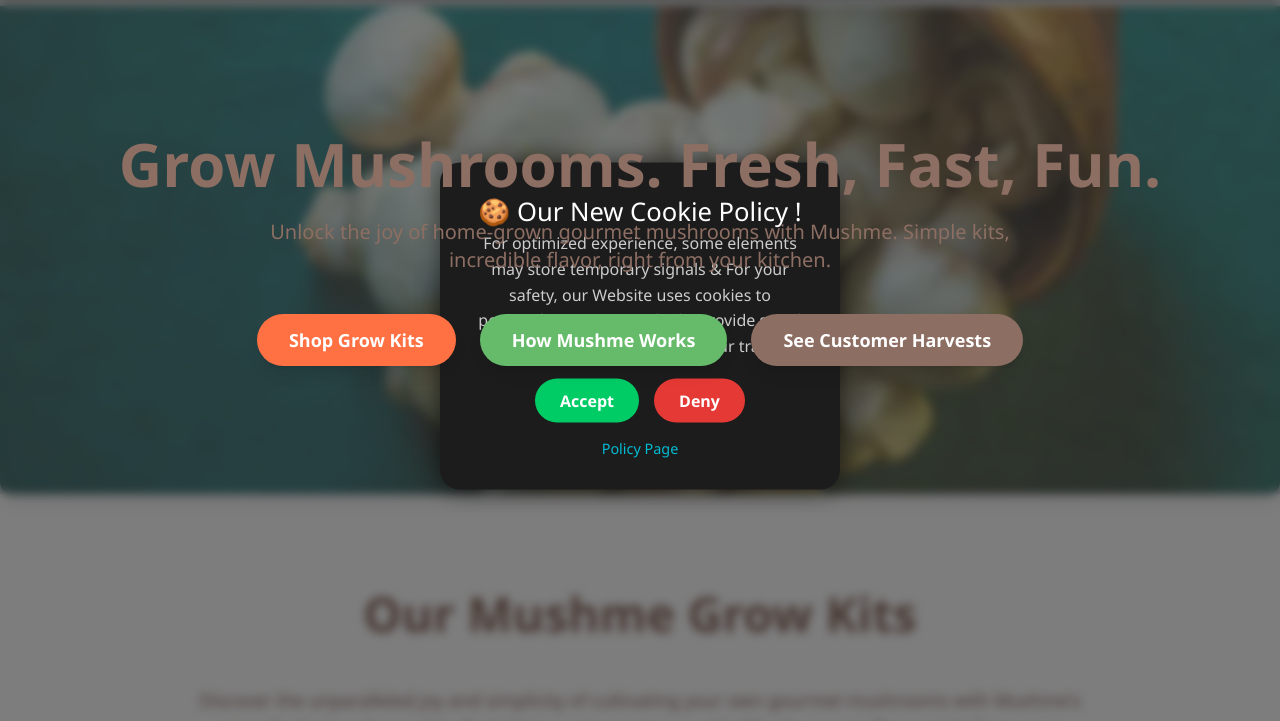
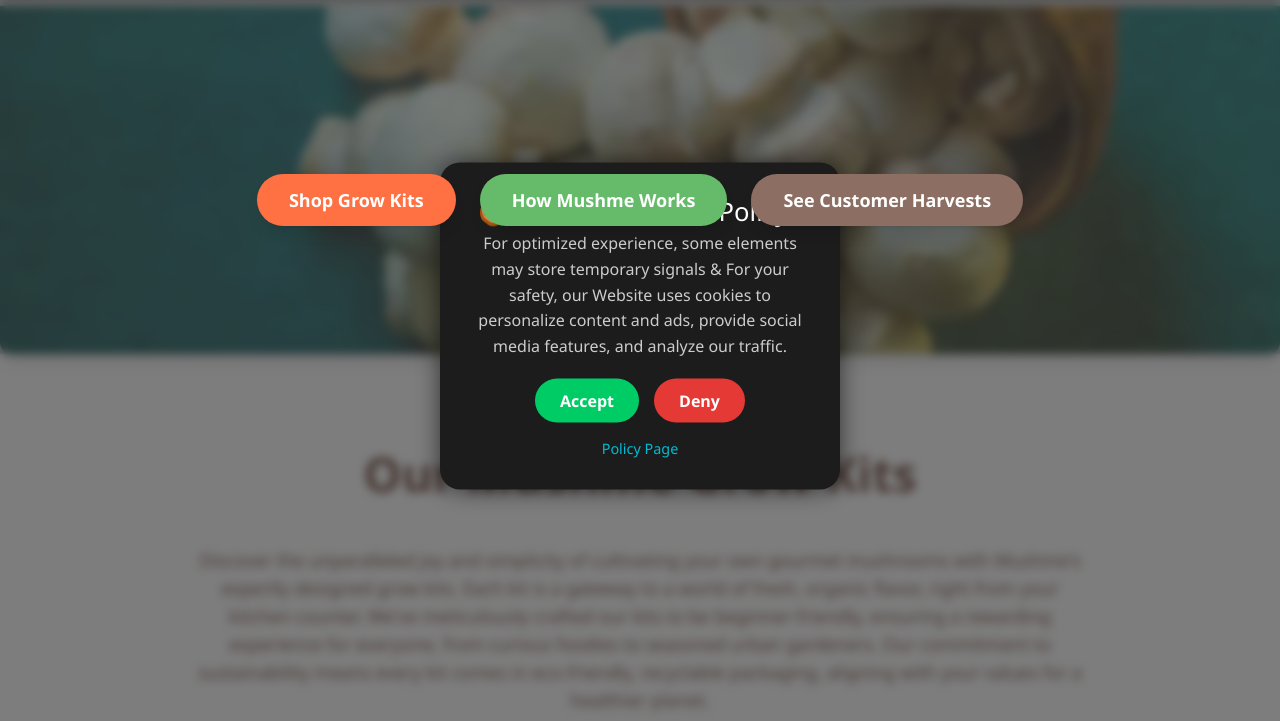
Before and after one commit to sanjsndas/mushme, a plain HTML site: page index.html in a window 1280 px wide. Shown: the part 74-795 px from the top of the page. Drawn offline with nearby package versions, Linux system fonts and the light colour scheme; placeholder pictures from the web are drawn by us.

Commit message:
Update index.html

```diff
--- a/index.html
+++ b/index.html
@@ -168,10 +168,10 @@
         <section id="home" class="relative bg-mushroom-cream py-20 md:py-32 flex items-center justify-center overflow-hidden rounded-b-xl shadow-lg">
             <div class="container mx-auto text-center relative z-10 px-4">
                 <h1 class="text-4xl md:text-6xl font-extrabold text-spore-brown leading-tight mb-6 animate-fade-in-down">
-                    Grow Mushrooms. <span class="text-forest-fungi-green">Fresh, Fast, Fun.</span>
+                     <span class="text-forest-fungi-green"></span>
                 </h1>
                 <p class="text-lg md:text-xl text-spore-brown max-w-3xl mx-auto mb-10 opacity-0 animate-fade-in-up" style="animation-delay: 0.5s;">
-                    Unlock the joy of home-grown gourmet mushrooms with Mushme. Simple kits, incredible flavor, right from your kitchen.
+
                 </p>
                 <div class="flex flex-col sm:flex-row justify-center space-y-4 sm:space-y-0 sm:space-x-6 opacity-0 animate-fade-in-up" style="animation-delay: 1s;">
                     <a href="#products" class="bg-pop-coral text-white font-bold py-3 px-8 rounded-full shadow-lg hover:bg-orange-600 transition duration-300 transform hover:scale-105 text-lg">Shop Grow Kits</a>
```
